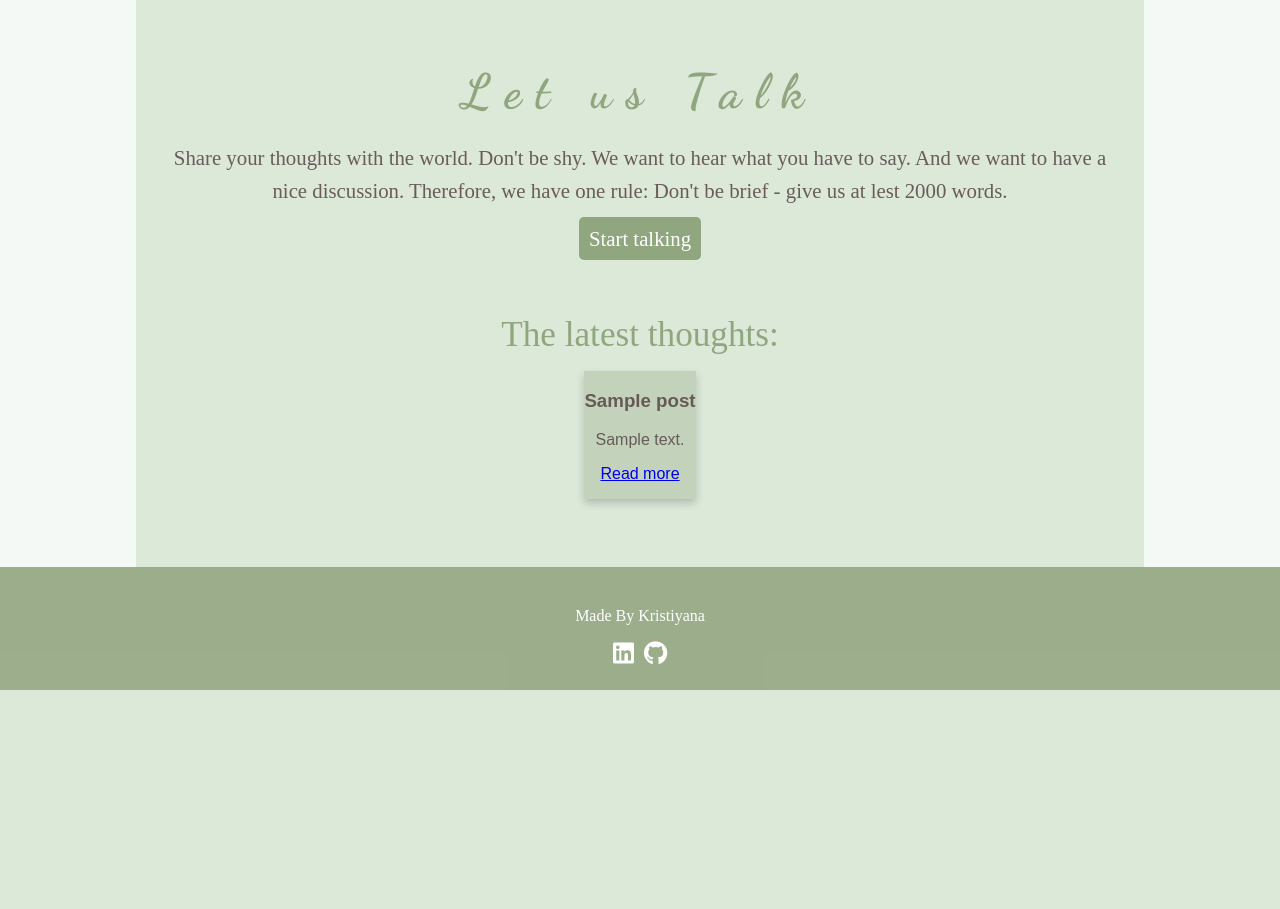
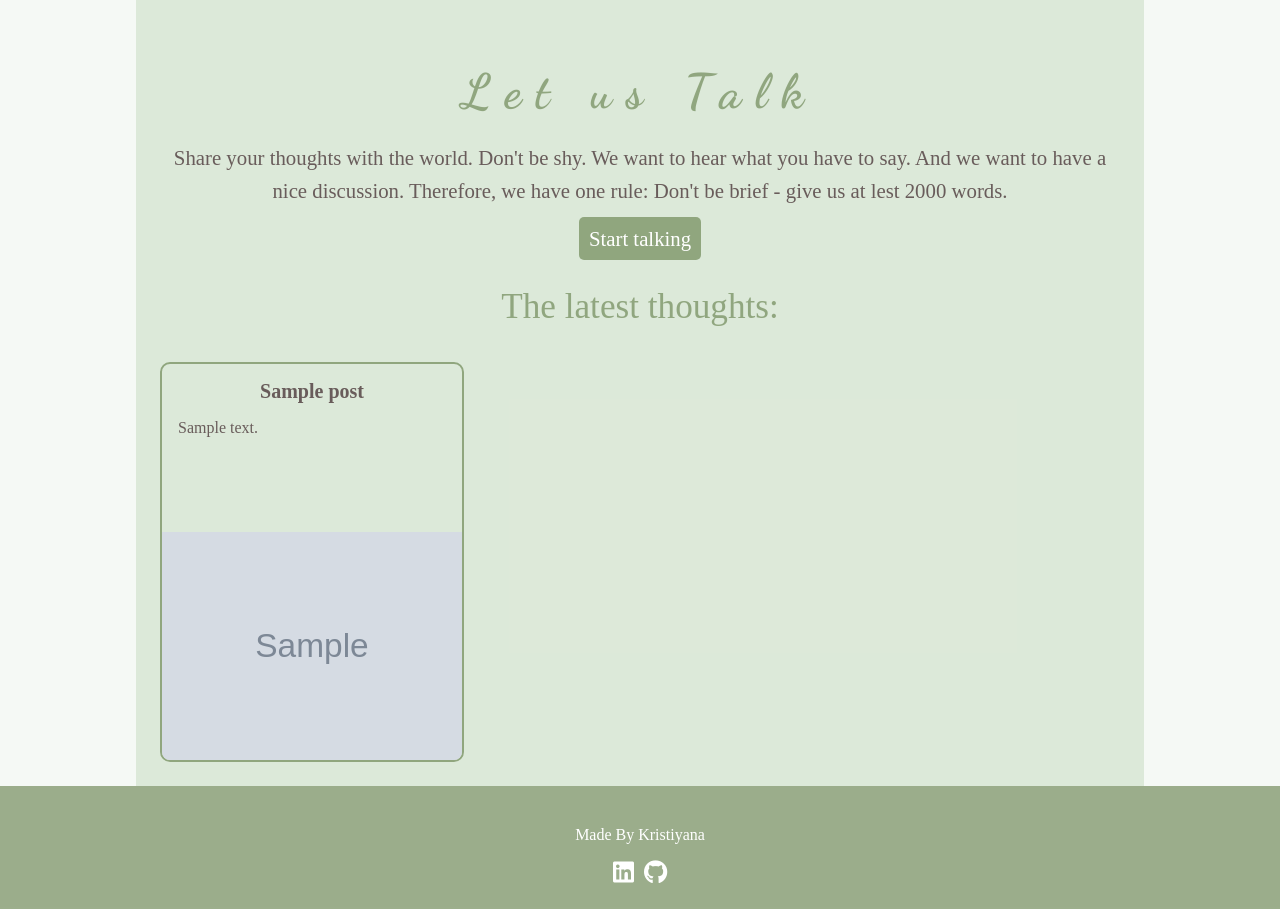
Before and after one commit to kis619/softuni-django-final-project, a Django app: page / in a window 1280 px wide. Shown: the part 110-1019 px from the top of the page. Before the commit the page ends 800 px from the top, so only its background shows below. Run offline with Django 5.2, Linux system fonts and the light colour scheme; tables that the repository leaves empty hold one stand-in row (values such as "Sample post"); grey boxes marked "Sample" are stand-in pictures.

Commit message:
added post-cards styles

```diff
--- a/static/css/home.css
+++ b/static/css/home.css
@@ -1,17 +1,3 @@
-.post {
-    box-shadow: 0 4px 8px 0 rgba(0, 0, 0, 0.2);
-    max-width: 300px;
-    text-align: center;
-    font-family: arial, sans-serif;
-    background-color: rgba(82, 112, 53, 0.18);
-    margin: 1em;
-    display: inline-block;
-}
-
-.post:hover {
-    box-shadow: 0 8px 16px 0 rgba(0, 0, 0, 0.2);
-}
-
 h2 {
     font-size: 3em;
     text-align: center;
@@ -51,13 +37,21 @@ section {
     line-height: 1.6em;
 }
 
-.latest-thoughts {
-    margin-top: 4em;
-}
-
 .latest-thoughts > h3 {
     color: var(--primary-color);
     font-weight: normal;
     font-size: 2.2em;
-    margin: 0;
 }
+
+.home-thoughts {
+    display: flex;
+    justify-content: space-between;
+    gap: 1em;
+}
+
+@media screen and (max-width: 700px) {
+    .home-thoughts {
+        flex-direction: column;
+        align-items: center;
+    }
+}
--- /dev/null
+++ b/static/css/post_card.css
@@ -0,0 +1,51 @@
+.post-card {
+    display: flex;
+    flex-direction: column;
+    justify-content: space-between;
+    width: 100%;
+    max-width: 19em;
+    height: 25em;
+    box-sizing: border-box;
+    border: 2px solid var(--primary-color);
+
+    border-radius: 10px;
+    overflow: hidden;
+    word-wrap: break-word;
+    text-decoration: none;
+    color: inherit;
+    cursor: pointer;
+    padding-top: 1em;
+    transition: transform 0.3s ease, box-shadow 0.3s ease;
+}
+
+.post-card:hover {
+    box-shadow: 0 8px 16px 0 rgba(0, 0, 0, 0.2);
+    transform: scale(1.05);
+}
+
+.post-card img {
+    width: 100%;
+    height: 60%;
+    object-fit: cover;
+    margin-top: auto;
+}
+
+.post-card h3 {
+    margin: 0;
+    padding: 0;
+    font-size: 1.25em;
+    word-wrap: break-word;
+}
+
+.post-card p {
+    font-size: 1em;
+    word-wrap: break-word;
+    text-align: justify;
+    padding: 0 1em;
+}
+
+@media screen and (max-width: 600px) {
+    .post-card {
+        width: 100%;
+    }
+}
--- a/templates/base.html
+++ b/templates/base.html
@@ -8,6 +8,8 @@
     <link rel="stylesheet" type="text/css" href="{% static 'css/styles.css' %}">
     <link rel="stylesheet" type="text/css" href="{% static 'css/threads.css' %}">
     <link rel="stylesheet" type="text/css" href="{% static 'css/reactions.css' %}">
+    <link rel="stylesheet" type="text/css" href="{% static 'css/post_card.css' %}">
+
     <link rel="preconnect" href="https://fonts.googleapis.com">
     <link rel="preconnect" href="https://fonts.gstatic.com" crossorigin>
     <link href="https://fonts.googleapis.com/css2?family=Dancing+Script:wght@400..700&display=swap" rel="stylesheet">
--- a/templates/fragments/_posts_loop.html
+++ b/templates/fragments/_posts_loop.html
@@ -1,11 +1,7 @@
+<!-- templates/fragments/_posts_loop.html -->
+
 {% for post in posts %}
-    <div class="post">
-        <h3>{{ post.title }}</h3>
-        <p>{{ post.content|truncatewords:30 }}</p>
-        <p>
-            <a href="{% url 'post_detail' post.id %}">Read more</a>
-        </p>
-    </div>
+    {% include 'posts/post_card.html' %}
 {% empty %}
     <p>No posts yet.</p>
 {% endfor %}
--- a/templates/home/home.html
+++ b/templates/home/home.html
@@ -21,7 +21,7 @@
 
     <section class="latest-thoughts">
         <h3>The latest thoughts: </h3>
-        <div>
+        <div class="home-thoughts">
             {% include 'fragments/_posts_loop.html' %}
         </div>
     </section>
--- /dev/null
+++ b/templates/posts/post_card.html
@@ -0,0 +1,14 @@
+{% load static %}
+
+<a class="post-card" href="{% url 'post_detail' post.id %}">
+    <div class="card-top">
+
+        <h3>{{ post.title }}</h3>
+        <p>{{ post.content|truncatewords:30 }}</p>
+    </div>
+    {% if post.image %}
+        <img src="{{ post.image.url }}" alt="{{ post.title }}">
+    {% else %}
+        <img src="{% static 'images/default-avatar.jpg' %}" alt="Default Image">
+    {% endif %}
+</a>
```
